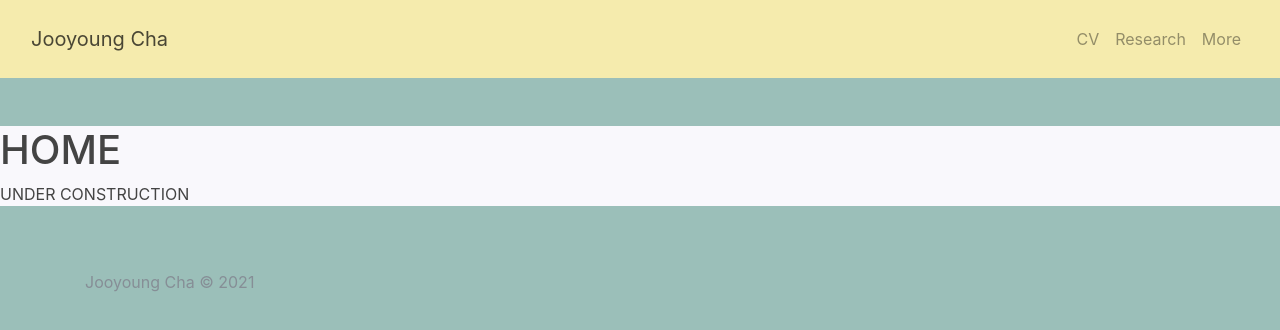
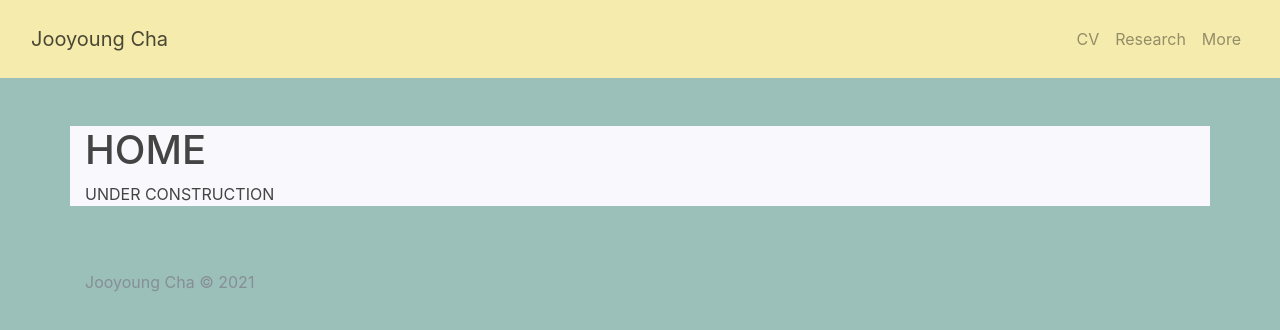
Before and after one commit to chajoo0/chajoo0, a Jekyll site: the page built from index.md, in a window 1280 px wide. Shown: the top 330 px of the page. Built offline with Jekyll 4.4.1, drawn with Linux system fonts in a browser that asks for light colours.

Commit message:
Update default.html

```diff
--- a/_layouts/default.html
+++ b/_layouts/default.html
@@ -13,7 +13,7 @@
 
     <div class="py-5">
 
-    <div class="container-xxl bg-light">
+    <div class="container bg-light">
           {{ content }}
     </div>
 
```
